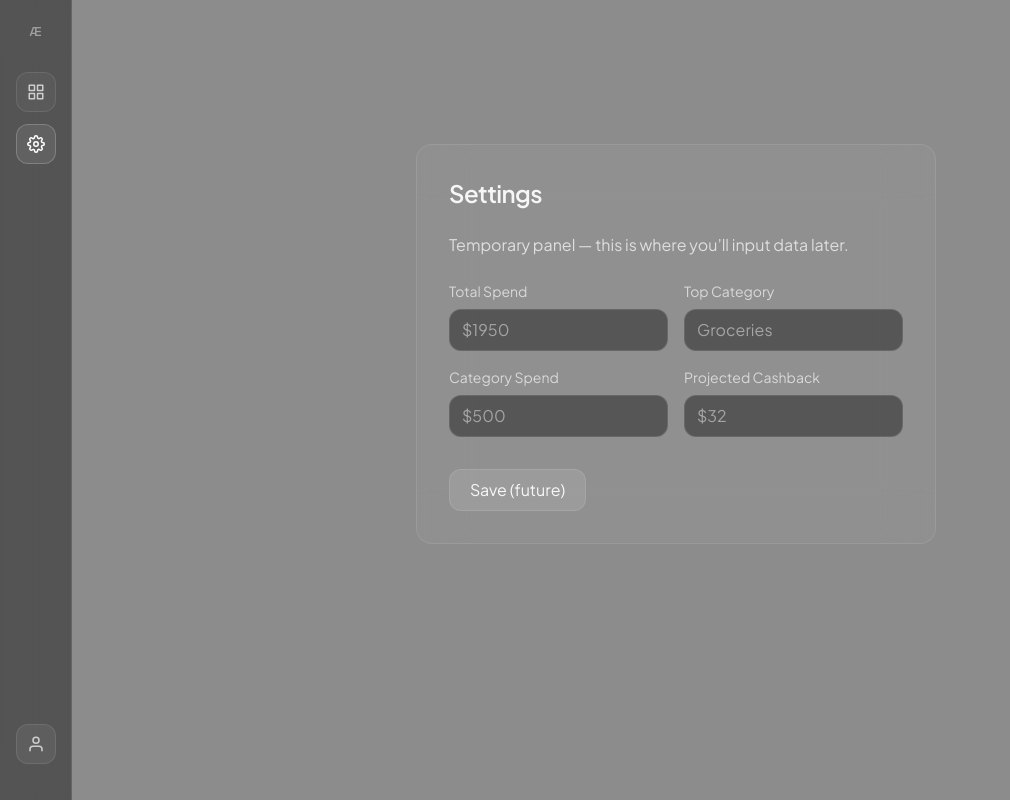
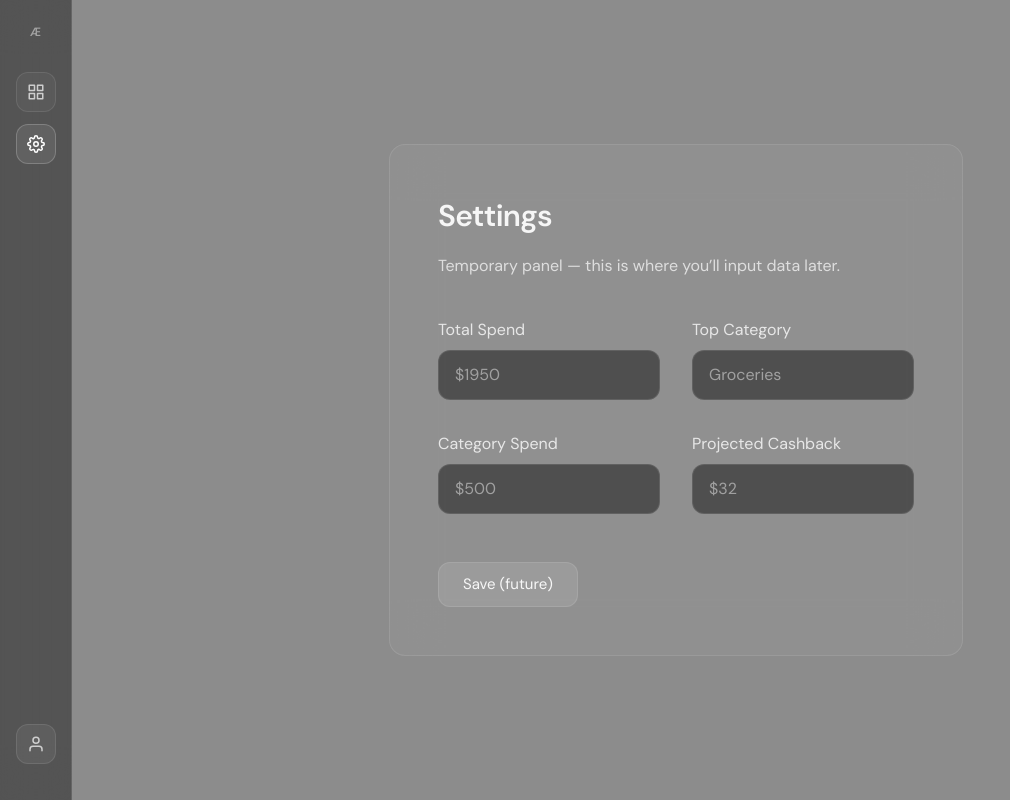
Before and after one commit to vmoreira-dev/Aether, a Next.js app: page /settings in a window 1280 px wide. Shown: the whole page, without its empty margins (0-1010 px from the left). Built offline with nearby package versions, Linux system fonts and the light colour scheme.

Commit message:
changed font and fixed side bar

```diff
--- a/src/app/components/StatCard.tsx
+++ b/src/app/components/StatCard.tsx
@@ -27,16 +27,25 @@ export function StatCard({ title, value, sub }: StatCardProps) {
       <div className="pointer-events-none absolute inset-x-0 top-0 h-px bg-gradient-to-r from-transparent via-white/30 to-transparent" />
 
       <div className="flex flex-col gap-1.5">
-        <p className="text-[15px] font-medium tracking-tight text-white/85">
+        <p
+          className="text-[15px] font-medium tracking-tight text-white/85"
+          style={{ fontFamily: "var(--font-jakarta), system-ui, sans-serif" }}
+        >
           {title}
         </p>
 
-        <p className="text-4xl font-semibold tracking-[-0.01em] leading-none text-white">
+        <p
+          className="text-4xl font-semibold tracking-[-0.01em] leading-none text-white"
+          style={{ fontFamily: "var(--font-jakarta), system-ui, sans-serif" }}
+        >
           {value}
         </p>
 
         {sub && (
-          <p className="text-sm text-white/60 pt-1">
+          <p
+            className="text-sm text-white/60 pt-1"
+            style={{ fontFamily: "var(--font-jakarta), system-ui, sans-serif" }}
+          >
             {sub}
           </p>
         )}
--- a/src/app/layout.tsx
+++ b/src/app/layout.tsx
@@ -1,11 +1,12 @@
 import "./globals.css";
-import { Plus_Jakarta_Sans } from "next/font/google";
 import Sidebar from "./components/Sidebar";
+import { DM_Sans } from "next/font/google";
 
-const plusJakarta = Plus_Jakarta_Sans({
+const dmSans = DM_Sans({
   subsets: ["latin"],
   weight: ["300","400","500","600","700"],
-  variable: "--font-jakarta",
+  variable: "--font-app",
+  display: "swap",
 });
 
 export default function RootLayout({
@@ -14,18 +15,24 @@ export default function RootLayout({
   children: React.ReactNode;
 }) {
   return (
-    <html lang="en">
-      <body className={`min-h-screen text-white antialiased ${plusJakarta.variable}`}>
+    <html
+      lang="en"
+      className={dmSans.variable}
+      // 👇 alias --font-jakarta so old components still work
+      style={{
+        ["--font-jakarta" as any]: "var(--font-app)",
+      }}
+    >
+      <body className="min-h-screen text-white antialiased font-[var(--font-app)]">
 
         {/* Background */}
         <div className="fixed inset-0 -z-10">
           <div className="absolute inset-0 bg-black/45" />
         </div>
 
-        {/* App Frame */}
+        {/* Frame */}
         <div className="flex min-h-screen">
           <Sidebar />
-
           <main className="flex-1 flex justify-center items-start">
             {children}
           </main>
--- a/src/app/settings/page.tsx
+++ b/src/app/settings/page.tsx
@@ -1,58 +1,63 @@
 export default function SettingsPage() {
   return (
     <div className="min-h-screen flex justify-center items-start pt-[18vh]">
-      <div className="max-w-3xl w-full mx-6 rounded-2xl bg-white/[0.04] border border-white/10 backdrop-blur-xl p-8">
-        <h1 className="text-2xl font-semibold mb-6 tracking-tight">
+      <div className="max-w-3xl w-full mx-6 rounded-2xl bg-white/[0.045] border border-white/10 backdrop-blur-xl p-12">
+
+        {/* Title */}
+        <h1 className="text-[30px] font-semibold tracking-tight mb-4">
           Settings
         </h1>
 
-        <p className="text-white/70 mb-6">
+        <p className="text-white/70 text-[16px] mb-10">
           Temporary panel — this is where you’ll input data later.
         </p>
 
-        <div className="grid grid-cols-2 gap-4">
+        {/* Form grid */}
+        <div className="grid grid-cols-2 gap-8">
+
           <div>
-            <label className="block text-sm mb-2 opacity-70">
+            <label className="block text-[16px] mb-2 opacity-85">
               Total Spend
             </label>
             <input
-              className="w-full rounded-xl bg-black/40 border border-white/10 px-3 py-2 focus:outline-none"
+              className="w-full rounded-xl bg-black/45 border border-white/10 px-4 py-3 text-[16px] focus:outline-none"
               placeholder="$1950"
             />
           </div>
 
           <div>
-            <label className="block text-sm mb-2 opacity-70">
+            <label className="block text-[16px] mb-2 opacity-85">
               Top Category
             </label>
             <input
-              className="w-full rounded-xl bg-black/40 border border-white/10 px-3 py-2 focus:outline-none"
+              className="w-full rounded-xl bg-black/45 border border-white/10 px-4 py-3 text-[16px] focus:outline-none"
               placeholder="Groceries"
             />
           </div>
 
           <div>
-            <label className="block text-sm mb-2 opacity-70">
+            <label className="block text-[16px] mb-2 opacity-85">
               Category Spend
             </label>
             <input
-              className="w-full rounded-xl bg-black/40 border border-white/10 px-3 py-2 focus:outline-none"
+              className="w-full rounded-xl bg-black/45 border border-white/10 px-4 py-3 text-[16px] focus:outline-none"
               placeholder="$500"
             />
           </div>
 
           <div>
-            <label className="block text-sm mb-2 opacity-70">
+            <label className="block text-[16px] mb-2 opacity-85">
               Projected Cashback
             </label>
             <input
-              className="w-full rounded-xl bg-black/40 border border-white/10 px-3 py-2 focus:outline-none"
+              className="w-full rounded-xl bg-black/45 border border-white/10 px-4 py-3 text-[16px] focus:outline-none"
               placeholder="$32"
             />
           </div>
         </div>
 
-        <button className="mt-8 px-5 py-2 rounded-xl bg-white/10 border border-white/10 hover:bg-white/20 transition">
+        {/* Button */}
+        <button className="mt-12 px-6 py-2.5 rounded-xl bg-white/10 border border-white/10 hover:bg-white/20 transition text-[15px]">
           Save (future)
         </button>
       </div>
```
